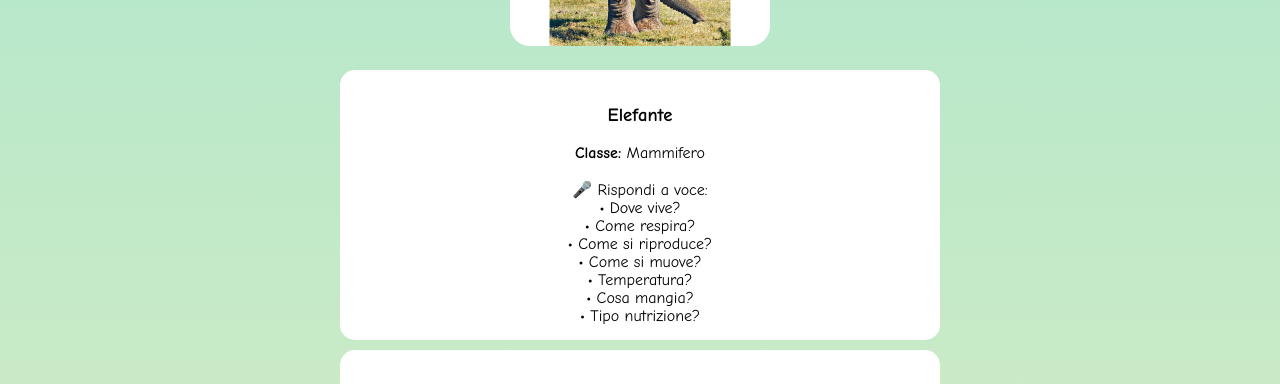
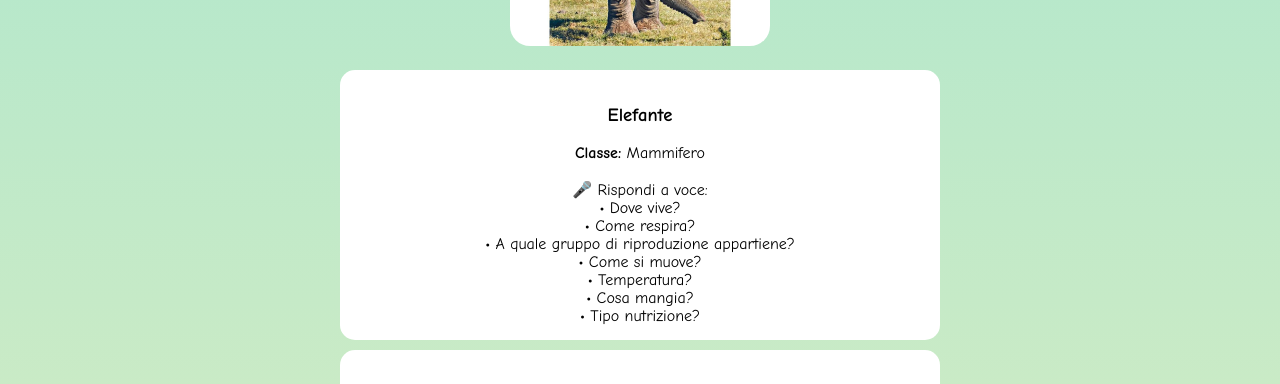
Before and after one commit to mada00/gioco-animali, a plain HTML site: page index.html in a window 1280 px wide. Both pictures are taken after a click on the button "🎴 Nuova carta". Shown: the part 355-739 px from the top of the page. Drawn offline with Linux system fonts and the light colour scheme.

Commit message:
Add files via upload

```diff
--- a/index.html
+++ b/index.html
@@ -142,7 +142,7 @@ function estrai(){
     🎤 Rispondi a voce:<br>
     • Dove vive?<br>
     • Come respira?<br>
-    • Come si riproduce?<br>
+    • A quale gruppo di riproduzione appartiene?<br>
     • Come si muove?<br>
     • Temperatura?<br>
     • Cosa mangia?<br>
```
